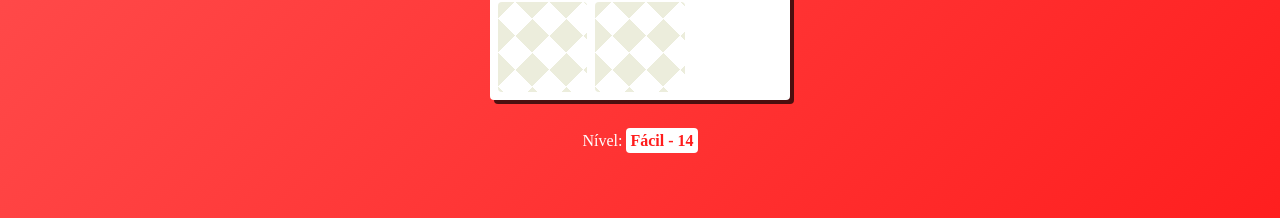
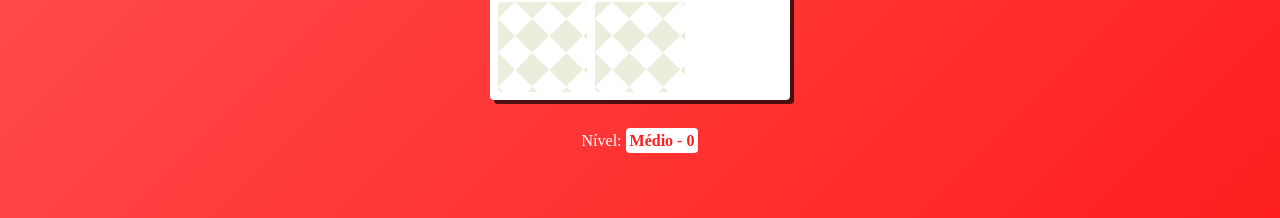
Before and after one commit to yuridapaz/vivadecora_desafio_frontend, a React (Vite) app: page /medio in a window 1280 px wide. Shown: the part 479-697 px from the top of the page. Built offline with nearby package versions, Linux system fonts and the light colour scheme.

Commit message:
functions_gameContext

```diff
--- a/src/components/board/index.jsx
+++ b/src/components/board/index.jsx
@@ -9,13 +9,14 @@ import { StyledBoardComponent } from './styles';
 // Criar layout para os 3 tipos de jogos !!
 
 export const BoardComponent = ({ boardLevel }) => {
-  const { shuffleCards, resetTurn } = useContext(GameContext);
+  const { shuffleCards, resetTurn, findingCurrentGame } = useContext(GameContext);
   const [cards, setCards] = useState([]);
   const [movements, setMovements] = useState(0);
   const [choiceOne, setChoiceOne] = useState(null);
   const [choiceTwo, setChoiceTwo] = useState(null);
   const [wrongCard, setWrongCard] = useState(false);
   const winMatch = cards.every((card) => card.matched === true);
+  const currentGame = findingCurrentGame(boardLevel);
 
   useEffect(() => {
     startGame();
@@ -66,10 +67,17 @@ export const BoardComponent = ({ boardLevel }) => {
     return;
   };
 
+  // handle Winning
+  const handleWinning = () => {
+    currentGame.gameScore++;
+    startGame();
+    return;
+  };
+
   return (
     <>
       {winMatch ? (
-        <WinnerContainer movements={movements} onClick={startGame} />
+        <WinnerContainer movements={movements} onClick={handleWinning} />
       ) : (
         <StyledBoardComponent boardLevel={boardLevel}>
           <div className='upper_content'>
@@ -96,7 +104,7 @@ export const BoardComponent = ({ boardLevel }) => {
           </div>
           <div className='lower_content'>
             <p className='difficulty'>
-              Nível: <span>Fácil - 14</span>
+              Nível: <span> - {currentGame.gameScore} </span>
             </p>
           </div>
         </StyledBoardComponent>
--- a/src/components/board/styles.jsx
+++ b/src/components/board/styles.jsx
@@ -8,6 +8,19 @@ const handleBoardSize = (boardLevel) => {
       return 'grid-template-columns: repeat(3, 1fr);grid-template-rows: repeat(3, 1fr);';
     case 'hard':
       return 'grid-template-columns: repeat(4, 1fr);grid-template-rows: repeat(4, 1fr);';
+  }
+};
+
+const handleBoardNaming = (boardLevel) => {
+  switch (boardLevel) {
+    case 'easy':
+      return "content: 'Fácil'";
+
+    case 'medium':
+      return "content: 'Médio'";
+
+    case 'hard':
+      return "content: 'Difícil'";
   }
 };
 
@@ -53,6 +66,10 @@ export const StyledBoardComponent = styled.div`
       border-radius: ${({ theme }) => theme.borderRadius.xs};
       color: ${({ theme }) => theme.colors.red};
       font-weight: 600;
+
+      &::before {
+        ${({ boardLevel }) => handleBoardNaming(boardLevel)};
+      }
     }
   }
 `;
--- a/src/context/GameContext.jsx
+++ b/src/context/GameContext.jsx
@@ -4,8 +4,7 @@ import emojiData from '../data/emojiData.json';
 export const GameContext = createContext([]);
 
 const GameContextProvider = ({ children }) => {
-  // Criar um object contento as informações das jogadas e níveis //
-  const [gamerData, setgamerData] = useState([
+  const [gamerData, setGamerData] = useState([
     { gameLevel: 'easy', gameScore: 0 },
     { gameLevel: 'medium', gameScore: 0 },
     { gameLevel: 'hard', gameScore: 0 },
@@ -43,8 +42,17 @@ const GameContextProvider = ({ children }) => {
     setMovements((prev) => prev + 1);
   };
 
+  //
+  const findingCurrentGame = (boardLevel) => {
+    return gamerData.find((data) => data.gameLevel === boardLevel);
+  };
+
   return (
-    <GameContext.Provider value={{ shuffleCards, resetTurn }}>{children}</GameContext.Provider>
+    <GameContext.Provider
+      value={{ shuffleCards, resetTurn, gamerData, setGamerData, findingCurrentGame }}
+    >
+      {children}
+    </GameContext.Provider>
   );
 };
 
```
